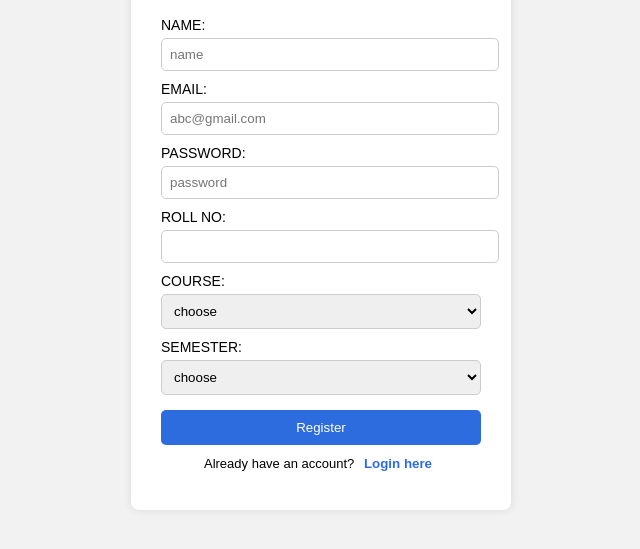
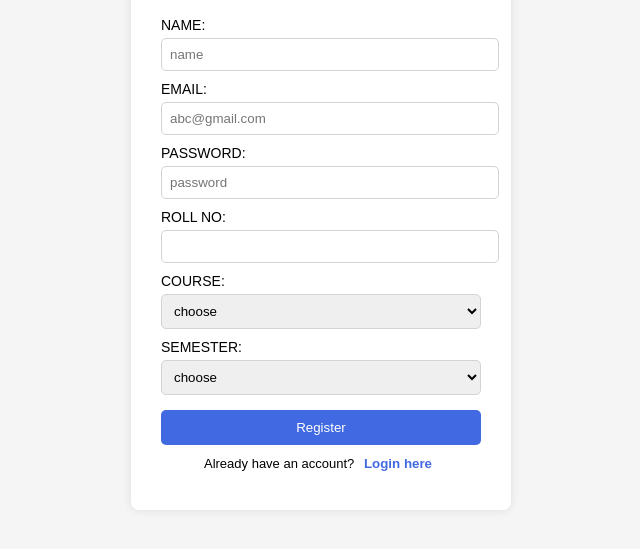
Before and after one commit to shivamkumarsinha-blip/EXAM_FORM_FILLUP_SYSTEM-CSS-, a plain HTML site: page student_register_page.html in a window 1280 px wide. Shown: the part 205-754 px from the top of the page, without its empty margins (319-959 px from the left). Drawn offline with Linux system fonts and the light colour scheme.

Commit message:
Update student_register_page_css.css

```diff
--- a/student_register_page_css.css
+++ b/student_register_page_css.css
@@ -1,14 +1,12 @@
-/* Body */
 body {
     font-family: Arial, sans-serif;
-    background-color: #f2f2f2;
+    background-color: whitesmoke;
     display: flex;
     justify-content: center;
     align-items: center;
     height: 100vh;
 }
 
-/* Container */
 .container {
     background-color: white;
     padding: 25px 30px;
@@ -17,35 +15,31 @@ body {
     box-shadow: 0 0 10px rgba(0, 0, 0, 0.1);
 }
 
-/* Title */
 .title {
     text-align: center;
     margin-bottom: 10px;
 }
 
-/* Labels */
 .label {
     display: block;
     margin-top: 10px;
     font-size: 14px;
 }
 
-/* Inputs */
 .input-field,
 .select-field {
     width: 100%;
     padding: 8px;
     margin-top: 5px;
-    border: 1px solid #ccc;
+    border: 1px solid lightgray;
     border-radius: 5px;
 }
 
-/* Button */
 .register-btn {
     width: 100%;
     margin-top: 15px;
     padding: 10px;
-    background-color: #2d6cdf;
+    background-color: royalblue;
     color: white;
     border: none;
     border-radius: 5px;
@@ -53,21 +47,19 @@ body {
 }
 
 .register-btn:hover {
-    background-color: #1b4fb8;
+    background-color: mediumblue;
 }
 
-/* Bottom text */
 .login-text {
     text-align: center;
     margin-top: 10px;
     font-size: 13px;
 }
 
-/* Login link button */
 .login-link-btn {
     background: none;
     border: none;
-    color: #2d6cdf;
+    color: royalblue;
     cursor: pointer;
     font-weight: bold;
 }
```
